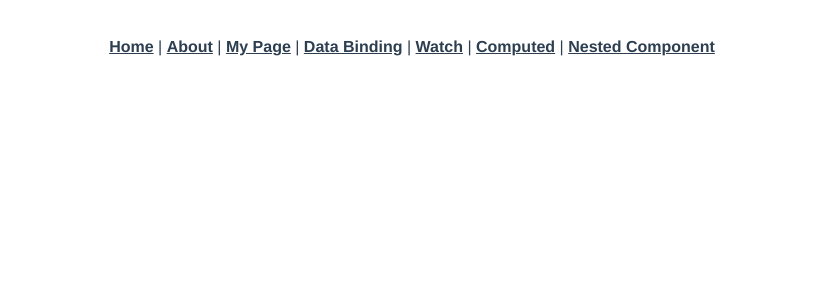
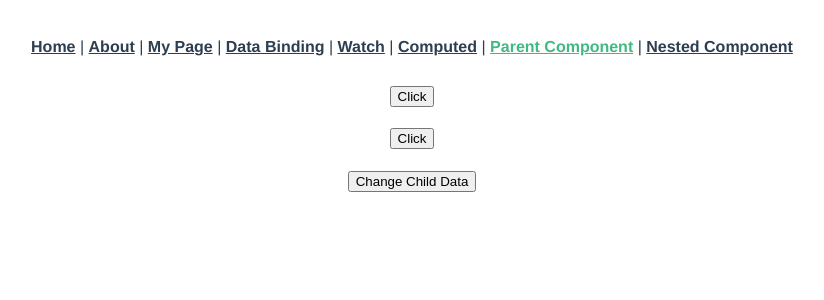
Before and after one commit to Mia-Oh/vue-playground, a Vue app: page /parentcomponent in a window 1280 px wide. Shown: the top 300 px of the page, without its empty margins (228-1052 px from the left). Built offline with nearby package versions, Linux system fonts and the light colour scheme.

Commit message:
chap.6:컴포넌트 심화

```diff
--- a/src/App.vue
+++ b/src/App.vue
@@ -7,6 +7,7 @@
       <router-link to="/databinding">Data Binding</router-link> |
       <router-link to="/watch">Watch</router-link> |
       <router-link to="/computed">Computed</router-link> |
+      <router-link to="/parentcomponent">Parent Component</router-link> |
       <router-link to="/nestedcomponent">Nested Component</router-link>
     </nav>
     <router-view />
--- /dev/null
+++ b/src/components/DynamicTitle.vue
@@ -0,0 +1,12 @@
+<template>
+  <h2 v-bind:value="title"></h2>
+</template>
+<script>
+export default {
+  data() {
+    return {
+      title: "Dynamic page title",
+    };
+  },
+};
+</script>
--- a/src/router.js
+++ b/src/router.js
@@ -46,6 +46,11 @@ const routes = [
     name: "nestedcomponent",
     component: () => import("../src/views/NestedComponent.vue"),
   },
+  {
+    path: "/parentcomponent",
+    name: "parentcomponent",
+    component: () => import("../src/views/ParentComponentView.vue"),
+  },
 ];
 
 // 2. 라우터 생성
--- /dev/null
+++ b/src/views/ChildComponent.vue
@@ -0,0 +1,27 @@
+<template>
+  <div>
+    <button type="button" @click="childFunc" ref="btn">Click</button>
+    <h1>{{ msg }}</h1>
+  </div>
+</template>
+<script>
+export default {
+  data() {
+    return {
+      msg: "",
+      msgfromchild: "자식 컴포넌트로 부터 보내는 메세지",
+    };
+  },
+  methods: {
+    childFunc() {
+      console.log("부모 컴포넌트에서 직접 발생시킨 이벤트");
+    },
+    callFromParent() {
+      console.log("부모 컴포넌트에서 직접 호출한 함수");
+    },
+  },
+  mounted() {
+    this.$emit("send-message", this.msgfromchild);
+  },
+};
+</script>
--- a/src/views/NestedComponent.vue
+++ b/src/views/NestedComponent.vue
@@ -2,18 +2,14 @@
   <div>
     <PageTitle title="부모 컴포넌트에서 자식 컴포넌트로 데이터 전달" />
     <PageContent content="from parent component to child component" />
-    <page-title v-bind:title="title" />
+    <dynamic-title />
   </div>
 </template>
 <script>
 import PageTitle from "../components/PageTitle.vue"; // 컴포넌트 import
 import PageContent from "../components/PageContent.vue";
+import DynamicTitle from "../components/DynamicTitle.vue";
 export default {
-  components: { PageTitle, PageContent }, // 현재 컴포넌트에서 사용할 컴포넌트 등록
-  data() {
-    return {
-      title: "동적 페이지 타이틀 ",
-    };
-  },
+  components: { PageTitle, PageContent, "dynamic-title": DynamicTitle }, // 현재 컴포넌트에서 사용할 컴포넌트 등록
 };
 </script>
--- /dev/null
+++ b/src/views/ParentComponentView.vue
@@ -0,0 +1,26 @@
+<template>
+  <div>
+    <child-component ref="child_component" />
+    <child-component @send-message="sendMessage" />
+    <button type="button" @click="changeChildData">Change Child Data</button>
+  </div>
+</template>
+<script>
+import ChildComponent from "../views/ChildComponent.vue";
+
+export default {
+  components: { ChildComponent },
+  methods: {
+    changeChildData() {
+      this.$refs.child_component.msg = "부모 컴포넌트가 변경한 데이터";
+    },
+    sendMessage(data) {
+      console.log(data);
+    },
+  },
+  mounted() {
+    this.$refs.child_component.$refs.btn.click();
+    this.$refs.child_component.callFromParent();
+  },
+};
+</script>
```
